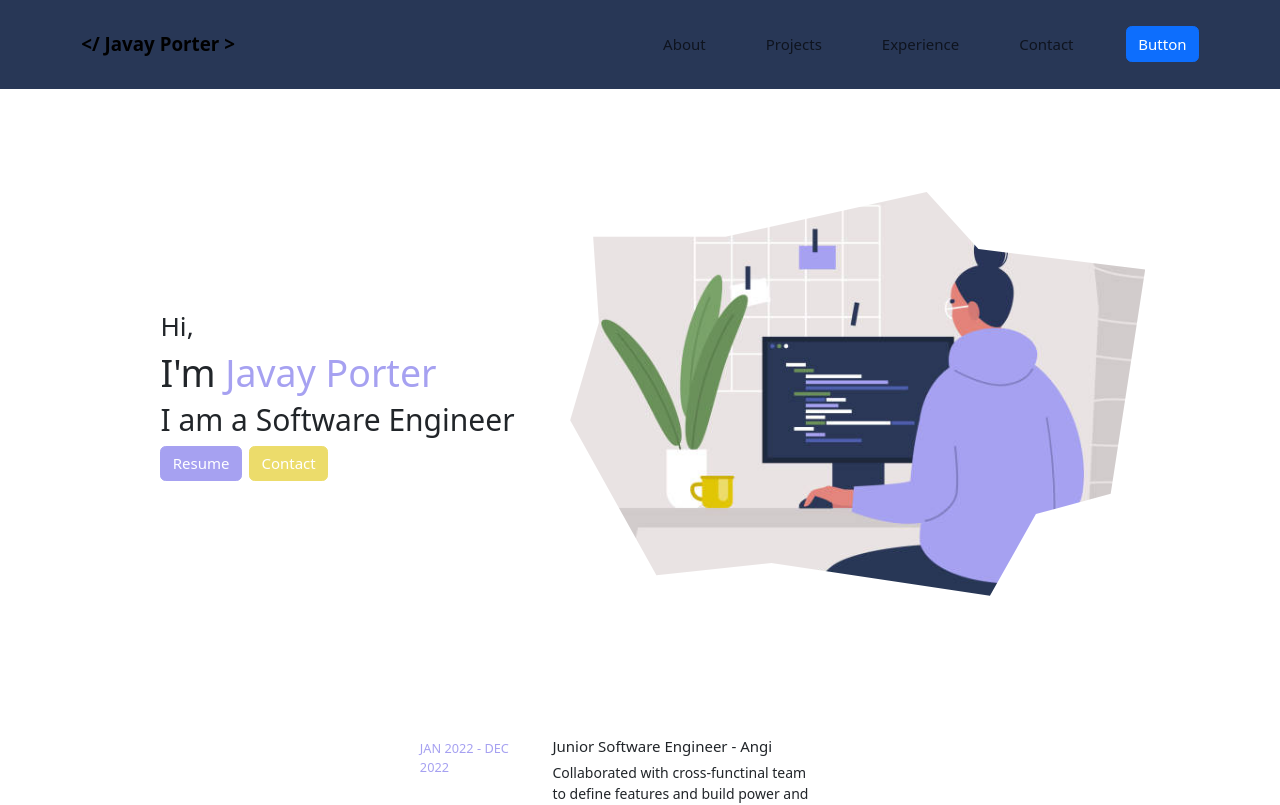
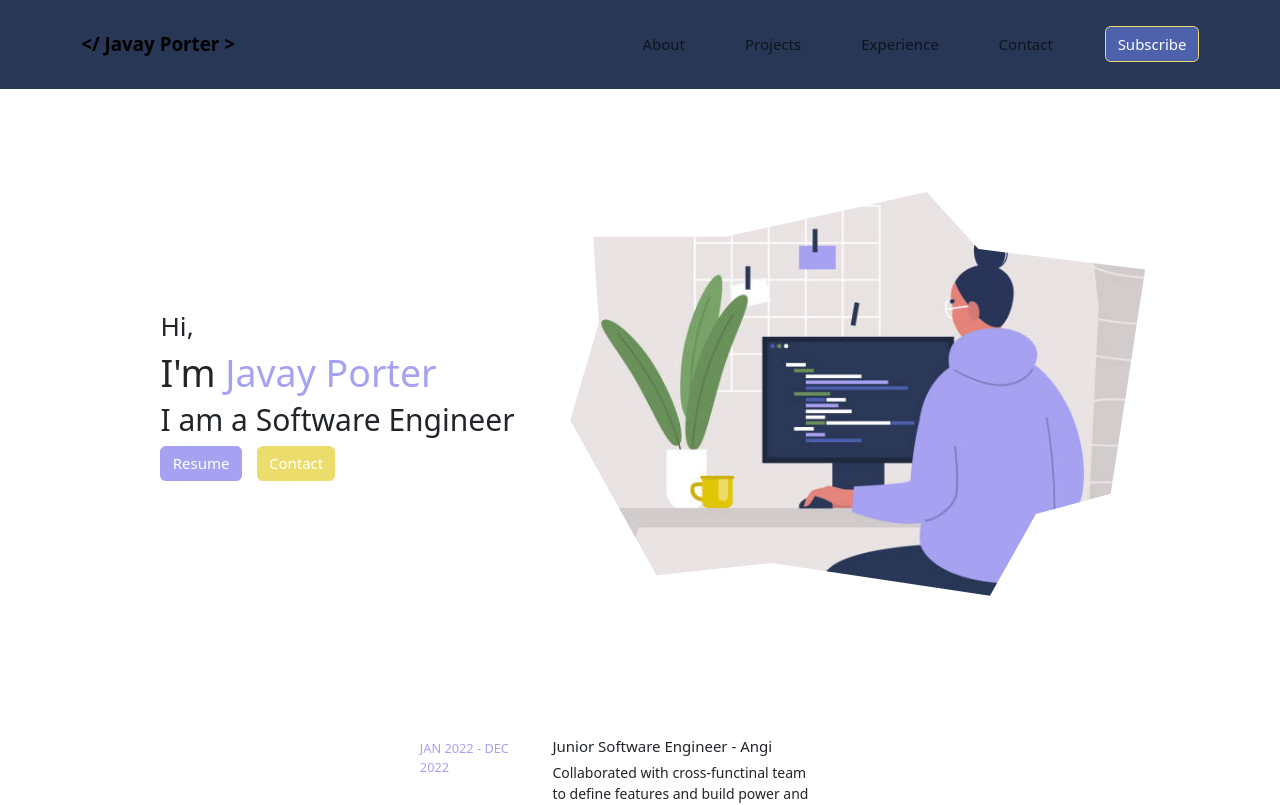
Before and after one commit to javayporter/javay-porter-project, a React (Vite) app: page / in a window 1280 px wide. Shown: the top 805 px of the page. Built offline with nearby package versions, Linux system fonts and the light colour scheme.

Commit message:
update nav button

```diff
--- a/src/components/NavBar.jsx
+++ b/src/components/NavBar.jsx
@@ -47,7 +47,7 @@ const NavBar = () => {
           <Nav.Link href="/projects">Projects</Nav.Link>
           <Nav.Link href="/experience">Experience</Nav.Link>
           <Nav.Link href="/contact">Contact</Nav.Link>
-          <Button>Button</Button>
+          <Button className="subscribe-btn">Subscribe</Button>
         </Nav>
         <div className="nav-svgs" onClick={() => handleClick()}>
           <GiHamburgerMenu className="hamburger" id="hamburger" />
--- a/src/stylesheets/Hero.css
+++ b/src/stylesheets/Hero.css
@@ -50,7 +50,7 @@ img {
 
 .button-container {
   display: flex;
-  gap: 0.5rem;
+  gap: 1rem;
 }
 .resume-button {
   --bs-btn-bg: var(--secondary-text-color);
--- a/src/stylesheets/NavBar.css
+++ b/src/stylesheets/NavBar.css
@@ -30,6 +30,13 @@
 .transparent {
   opacity: 0.9;
 }
+.subscribe-btn {
+  --bs-btn-bg: var(--accent-color);
+  --bs-btn-border-color: var(--highlight-color);
+  --bs-btn-hover-bg: var(--highlight-color);
+  --bs-btn-hover-border-color: var(--accent-color);
+  --bs-btn-hover-color: var(--accent-color);
+}
 
 /* Media Queries */
 @media screen and (max-width: 768px) {
--- a/style.css
+++ b/style.css
@@ -20,6 +20,7 @@
   --secondary-text-color: rgba(166, 161, 241, 255);
   --color: 166, 161, 241;
   --highlight-color: rgba(236, 220, 107, 255);
+  --accent-color: rgba(78, 97, 173, 255);
 
   --container-width-lg: 80%;
   --container-width-md: 90%;
@@ -38,12 +39,8 @@ body {
 }
 
 button {
-  background-color: var(--color-primary);
   text-decoration: none;
   border: none;
-  color: white;
-  padding: 5px 12px;
-  margin: 1.5rem 0.5rem;
   border-radius: 4px;
   font-weight: bold;
   font-size: 15px;
```
